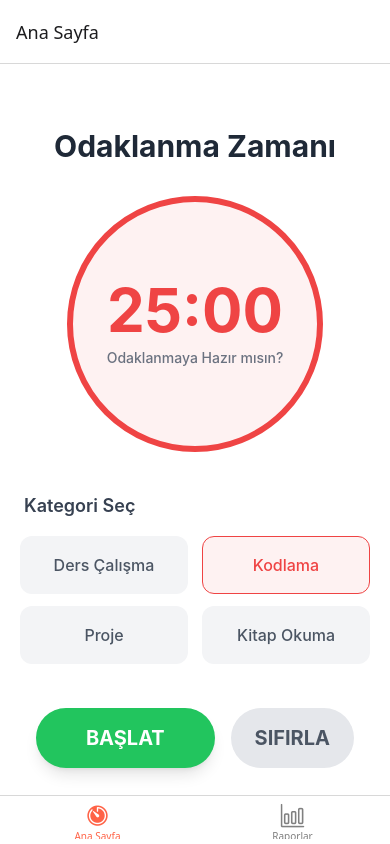
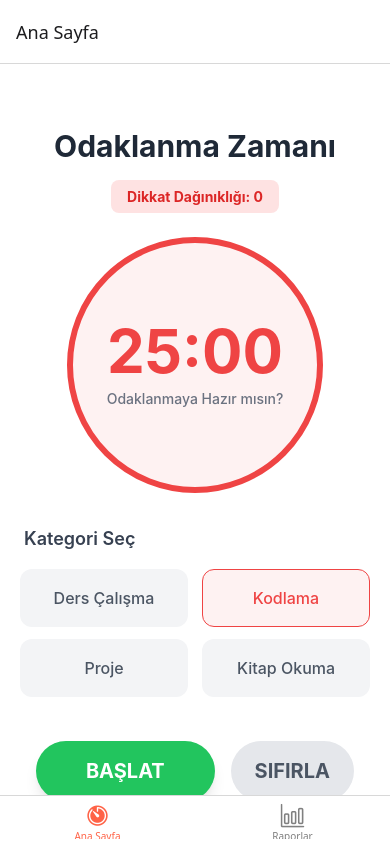
Before and after one commit to Metehanglsr/Mobil-Programlama, a React Native app in the folder FocusApp/: screen / in a window 390 px wide. Built offline with nearby package versions, Linux system fonts and the light colour scheme.

Commit message:
appstate ile dikkat daginikligi takibi eklendi

```diff
--- a/FocusApp/app.json
+++ b/FocusApp/app.json
@@ -20,7 +20,8 @@
         "foregroundImage": "./assets/adaptive-icon.png",
         "backgroundColor": "#ffffff"
       },
-      "edgeToEdgeEnabled": true
+      "edgeToEdgeEnabled": true,
+      "package": "com.anonymous.FocusApp"
     },
     "web": {
       "favicon": "./assets/favicon.png",
--- a/FocusApp/package.json
+++ b/FocusApp/package.json
@@ -4,8 +4,8 @@
   "main": "index.js",
   "scripts": {
     "start": "expo start",
-    "android": "expo start --android",
-    "ios": "expo start --ios",
+    "android": "expo run:android",
+    "ios": "expo run:ios",
     "web": "expo start --web"
   },
   "dependencies": {
--- a/FocusApp/src/screens/HomeScreen.js
+++ b/FocusApp/src/screens/HomeScreen.js
@@ -1,13 +1,34 @@
-import React, { useState, useEffect } from "react";
-import { View, Text, TouchableOpacity, Alert } from "react-native";
+import React, { useState, useEffect, useRef } from 'react';
+import { View, Text, TouchableOpacity, Alert, AppState } from 'react-native';
 
 export default function HomeScreen() {
-  const [selectedCategory, setSelectedCategory] = useState("Kodlama");
-
+  const [selectedCategory, setSelectedCategory] = useState('Kodlama');
   const [timeLeft, setTimeLeft] = useState(25 * 60);
   const [isActive, setIsActive] = useState(false);
+  const [distractionCount, setDistractionCount] = useState(0);
 
-  const categories = ["Ders Çalışma", "Kodlama", "Proje", "Kitap Okuma"];
+  const appState = useRef(AppState.currentState);
+
+  const categories = ['Ders Çalışma', 'Kodlama', 'Proje', 'Kitap Okuma'];
+
+  useEffect(() => {
+    const subscription = AppState.addEventListener('change', nextAppState => {
+      if (
+        appState.current.match(/active/) &&
+        (nextAppState === 'background' || nextAppState === 'inactive')
+      ) {
+        if (isActive) {
+          setIsActive(false);
+          setDistractionCount((prev) => prev + 1);
+        }
+      }
+      appState.current = nextAppState;
+    });
+
+    return () => {
+      subscription.remove();
+    };
+  }, [isActive]);
 
   useEffect(() => {
     let interval = null;
@@ -35,30 +56,34 @@ export default function HomeScreen() {
   const resetTimer = () => {
     setIsActive(false);
     setTimeLeft(25 * 60);
+    setDistractionCount(0);
   };
 
   const formatTime = (seconds) => {
     const mins = Math.floor(seconds / 60);
     const secs = seconds % 60;
-    return `${mins < 10 ? "0" + mins : mins}:${secs < 10 ? "0" + secs : secs}`;
+    return `${mins < 10 ? '0' + mins : mins}:${secs < 10 ? '0' + secs : secs}`;
   };
 
   return (
     <View className="flex-1 bg-white items-center pt-16 px-5">
-      <Text className="text-3xl font-bold mb-8 text-gray-800">
+
+      <Text className="text-3xl font-bold mb-4 text-gray-800">
         Odaklanma Zamanı
       </Text>
 
-      <View
-        className={`items-center mb-10 p-8 rounded-full border-[6px] w-64 h-64 justify-center ${isActive ? "border-green-500 bg-green-50" : "border-red-500 bg-red-50"}`}
-      >
-        <Text
-          className={`text-6xl font-bold ${isActive ? "text-green-600" : "text-red-500"}`}
-        >
+      <View className="bg-red-100 px-4 py-2 rounded-lg mb-6">
+        <Text className="text-red-600 font-bold">
+          Dikkat Dağınıklığı: {distractionCount}
+        </Text>
+      </View>
+
+      <View className={`items-center mb-8 p-8 rounded-full border-[6px] w-64 h-64 justify-center ${isActive ? 'border-green-500 bg-green-50' : 'border-red-500 bg-red-50'}`}>
+        <Text className={`text-6xl font-bold ${isActive ? 'text-green-600' : 'text-red-500'}`}>
           {formatTime(timeLeft)}
         </Text>
         <Text className="text-sm text-gray-500 mt-2 font-medium">
-          {isActive ? "Hadi Bakalım, Odaklan!" : "Odaklanmaya Hazır mısın?"}
+          {isActive ? 'Hadi Bakalım, Odaklan!' : 'Odaklanmaya Hazır mısın?'}
         </Text>
       </View>
 
@@ -69,7 +94,6 @@ export default function HomeScreen() {
       <View className="flex-row flex-wrap justify-between w-full mb-8">
         {categories.map((category) => {
           const isLocked = isActive || timeLeft !== 25 * 60;
-
           return (
             <TouchableOpacity
               key={category}
@@ -77,15 +101,13 @@ export default function HomeScreen() {
               disabled={isLocked}
               className={`w-[48%] py-4 rounded-xl items-center mb-3 border ${
                 selectedCategory === category
-                  ? "bg-red-50 border-red-500"
-                  : "bg-gray-100 border-transparent"
-              } ${isLocked ? "opacity-40" : "opacity-100"}`}
+                  ? 'bg-red-50 border-red-500'
+                  : 'bg-gray-100 border-transparent'
+              } ${isLocked ? 'opacity-40' : 'opacity-100'}`}
             >
               <Text
                 className={`text-base font-medium ${
-                  selectedCategory === category
-                    ? "text-red-500 font-bold"
-                    : "text-gray-600"
+                  selectedCategory === category ? 'text-red-500 font-bold' : 'text-gray-600'
                 }`}
               >
                 {category}
@@ -119,6 +141,7 @@ export default function HomeScreen() {
           <Text className="text-gray-600 text-xl font-bold">SIFIRLA</Text>
         </TouchableOpacity>
       </View>
+
     </View>
   );
 }
```
